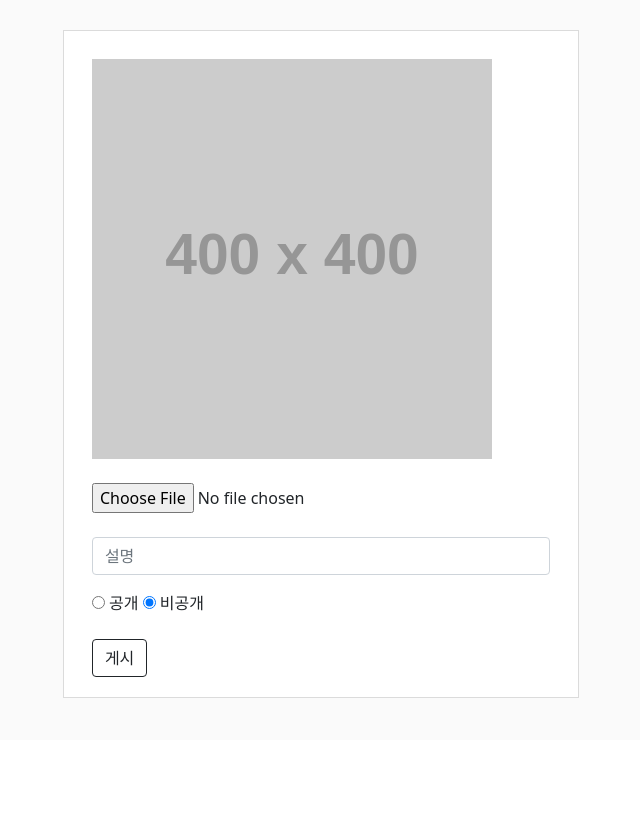
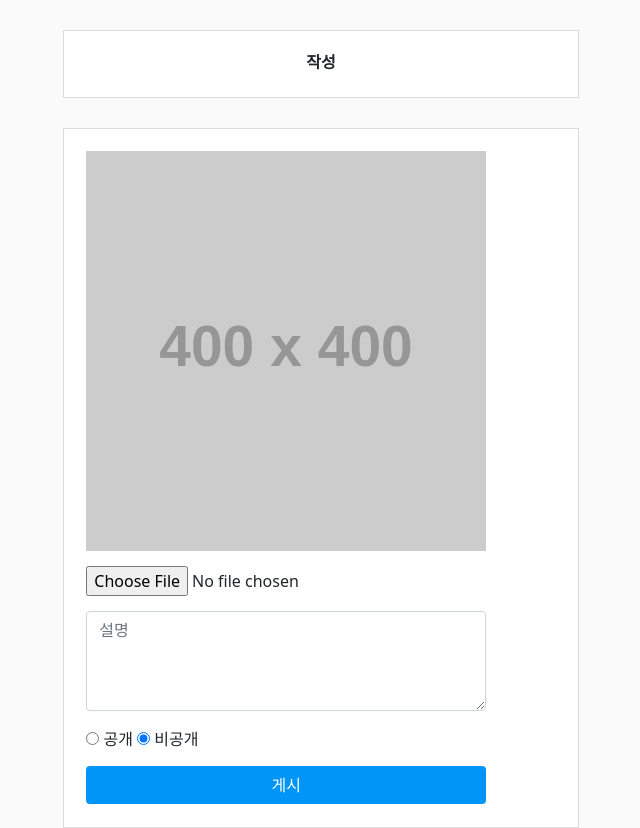
Before and after one commit to siwonKH/mini_instagram, a Django app: page /addpost in a window 1280 px wide. Shown: the part 60-888 px from the top of the page, without its empty margins (319-959 px from the left). Before the commit the page ends 758 px from the top, so only its background shows below. Run offline with Django 3.2, Linux system fonts and the light colour scheme; grey boxes labelled with a size stand in for pictures from a placeholder-image service; some libraries are stand-ins or nearby versions.

Commit message:
applied templates

```diff
--- a/insta/static/css/style.css
+++ b/insta/static/css/style.css
@@ -13,6 +13,13 @@ body{
   background-color: #FAFAFA !important;
 }
 
+
+.container img {
+  max-width: 100%;
+  height: auto;
+  display: block;
+}
+
 @media (min-width: 992px){
   .container img {
     max-width: 100%;
@@ -22,8 +29,10 @@ body{
 }
 
 .content{
+  width: auto;
+  max-width: 100%;
   margin-top: 20px;
-  padding: 2.5%;
+  padding: 2%;
   padding-bottom: 1.5% !important;
   border: 1px solid #DBDBDB;
   background-color: #FFFFFF;
@@ -39,22 +48,18 @@ body{
 }
 
 .content p{
-  font-size: 11px;
+  font-size: 12px;
   font-weight: 400;
 }
 
 .lov{
-  padding: .5rem .5rem .2rem 0rem;
-}
-
-.lov img{
-  width: 25px !important;
-  height: auto;
+  padding: .2rem .5rem .1rem 0rem;
+  font-size: 23px;
 }
 
 .user{
   padding: 0rem 0rem 0rem .2rem !important;
-  font-size: 13px !important;
+  font-size: 14px !important;
   font-weight: 550 !important;
 }
 
@@ -75,10 +80,137 @@ body{
 }
 
 .comment{
-  padding: 2.5%;
+  padding: 2%;
   padding-top: 1.5% !important;
   padding-bottom: 1.5% !important;
   border: 1px solid #DBDBDB;
   border-top: 0px;
   background-color: #FFFFFF;
 }
+
+.comment input{
+  font-size: 12px !important;
+  border: none;
+  color: #A3A3A3;
+  outline: none !important;
+}
+
+input:focus{
+  outline: 0 !important;
+}
+
+.comment button{
+  width: 70px;
+  background-color: #FFFFFF;
+  border: none;
+  /* border-width: .1rem !important; */
+  /* border-color: #CED4DA; */
+  color: #B7E1FD;
+  padding: 4px 4px 4px 4px;
+  text-align: center;
+  text-decoration: none;
+  font-size: 12px;
+  margin: 0px 2px 0px 2px !important;
+  border-radius: 5px;
+  width: 220px;
+}
+
+.share{
+  background-color: #0095F6 !important;
+  color: #FFFFFF !important;
+}
+
+.add-post{
+  height: 500px;
+}
+
+@media (max-width: 576px){
+  .content-ver1{
+    height: auto !important;
+    min-width: 100%;
+    width: auto;
+  }
+
+  .content textarea{
+    height: auto;
+    min-height: 100%;
+    overflow: auto;
+    width: auto;
+    min-width: 100%;
+  }
+
+  .butt{
+    width: auto;
+    min-width: 100% !important;
+  }
+}
+
+@media (min-width: 576px){
+  .content-ver1{
+    height: 615px !important;
+  }
+
+  .content textarea{
+    height: 100px;
+    width: 400px;
+  }
+
+  .butt{
+    width: 400px;
+  }
+}
+
+@media (min-width: 992px){
+  .left{
+    float: left !important;
+  }
+  .left-margin{
+    margin-right: 15px;
+  }
+}
+
+@media (min-width: 992px){
+  .content-ver1{
+    height: 600px;
+  }
+
+  .content textarea{
+    height: 100px;
+    width: 300px;
+  }
+
+  .butt{
+    width: 300px;
+  }
+}
+
+@media (min-width: 1200px){
+  .content-ver1{
+    height: 700px !important;
+  }
+
+  .content textarea{
+    height: 100px;
+    width: 400px;
+  }
+
+  .butt{
+    width: 400px;
+  }
+}
+
+
+@media (min-width: 1400px){
+  .content-ver1{
+    height: 500px !important;
+  }
+
+  .content textarea{
+    height: 360px;
+    width: 225px;
+  }
+
+  .butt{
+    width: 225px;
+  }
+}
--- a/templates/_layout.html
+++ b/templates/_layout.html
@@ -11,12 +11,15 @@
     <meta name="viewport" content="width=device-width, initial-scale=1.0">
     <title>mini instagram</title>
     <link rel="stylesheet" href="./static/css/style.css">
-    <link rel="stylesheet" href="https://pro.fontawesome.com/releases/v5.10.0/css/all.css" integrity="sha384-AYmEC3Yw5cVb3ZcuHtOA93w35dYTsvhLPVnYs9eStHfGJvOvKxVfELGroGkvsg+p" crossorigin="anonymous"/>
+    <link rel="stylesheet" href="https://pro.fontawesome.com/releases/v5.10.0/css/all.css"
+        integrity="sha384-AYmEC3Yw5cVb3ZcuHtOA93w35dYTsvhLPVnYs9eStHfGJvOvKxVfELGroGkvsg+p" crossorigin="anonymous" />
     <link href="https://cdn.jsdelivr.net/npm/bootstrap@5.0.2/dist/css/bootstrap.min.css" rel="stylesheet"
         integrity="sha384-EVSTQN3/azprG1Anm3QDgpJLIm9Nao0Yz1ztcQTwFspd3yD65VohhpuuCOmLASjC" crossorigin="anonymous">
     <script src="https://cdn.jsdelivr.net/npm/bootstrap@5.0.2/dist/js/bootstrap.bundle.min.js"
         integrity="sha384-MrcW6ZMFYlzcLA8Nl+NtUVF0sA7MsXsP1UyJoMp4YLEuNSfAP+JcXn/tWtIaxVXM" crossorigin="anonymous">
     </script>
+    <script src="https://code.jquery.com/jquery-3.6.0.slim.min.js"
+        integrity="sha256-u7e5khyithlIdTpu22PHhENmPcRdFiHRjhAuHcs05RI=" crossorigin="anonymous"></script>
 </head>
 
 <!-- body -->
--- a/templates/add_post.html
+++ b/templates/add_post.html
@@ -2,37 +2,121 @@
 {% extends '_layout.html' %}
 {% block content %}
 <div class="content">
+    <h6 style="text-align: center;"><strong>작성</strong></h6>
+</div>
+<div class="content add-post content-ver1">
     <form action="/addpost" method="post">
-        {% csrf_token %}
-        <div class="form-group">
+        <div class="form-group left left-margin">
             <!-- 사진 -->
-            <img src="https://dummyimage.com/400x400/000000/fff" alt="">
-            <br>
-            <input type="file" class="form-control-file" id="img" name="img" accept="image/*">
-            {% comment %} 업로드하면 자동으로바뀜 -> 자바스크립트로 처리 {% endcomment %}
+            <img id="preview" src="https://dummyimage.com/400x400/000000/fff" alt="">
+            <input type="file" class="form-control-file" style="margin-top: 15px; margin-bottom: 15px;" id="img"
+                name="img" accept="image/*">
         </div>
-        <br>
-        <div>
+        <div class="left">
             <div>
-                <div>
-                    <!-- 설명 -->
-                    <p class="description">
-                        <input type="text" class="form-control" id="desc" placeholder="설명">
-                    </p>
-                </div>
+                <!-- 설명 -->
+                <p>
+                    <textarea class="form-control" id="desc" placeholder="설명"></textarea>
+                </p>
             </div>
             <div>
                 <!-- 설정 -->
-                <div class="setting">
+                <div class="setting" style="margin-bottom: 15px;">
                     <input type="radio" id="pub" name="show" value="public" checked>
                     <label for="pub">공개</label>
                     <input type="radio" id="priv" name="show" value="private" checked>
                     <label for="priv">비공개</label>
                 </div>
             </div>
-            <br>
+            <button type="submit" class="btn share butt">게시</button>
         </div>
-        <button type="submit" class="btn btn-outline-dark mb-1">게시</button>
     </form>
 </div>
+<script>
+    $("#img").change(function () {
+        let self = this;
+        let url = $(this).val();
+        let ext = url.substring(url.lastIndexOf(".") + 1).toLowerCase();
+        if (self.files && self.files[0] && (ext == "gif" || ext == "png" || ext == "jpeg" || ext == "jpg")) {
+            resize(self.files[0], ext);
+        } else {
+            $("#preview").attr("src", "https://dummyimage.com/400x400/000000/fff");
+        }
+    });
+    //https://stackoverflow.com/questions/24837646/onchange-file-input-change-img-src-and-change-image-color
+
+    function resize(img,format) {
+        console.log("got format: " + format);
+        var reader = new FileReader();
+        reader.onload = function (readerEvent) {
+            var image = new Image();
+            image.onload = function (imageEvent) {
+                var canvas = document.createElement('canvas'),
+                    max_size = 400,
+                    width = image.width,
+                    height = image.height;
+                if (width > height) {
+                    if (width > max_size) {
+                        height *= max_size / width;
+                        width = max_size;
+                    }
+                } else {
+                    if (height > max_size) {
+                        width *= max_size / height;
+                        height = max_size;
+                    }
+                }
+                canvas.width = width;
+                canvas.height = height;
+                canvas.getContext('2d').drawImage(image, 0, 0, width, height);
+                var dataUrl = canvas.toDataURL('image/jpeg');
+                switch(format){
+                    case "png":
+                        dataUrl = canvas.toDataURL("image/png");
+                        break;
+                }
+                var resizedImage = dataURLToBlob(dataUrl);
+                $.event.trigger({
+                    type: "imageResized",
+                    blob: resizedImage,
+                    url: dataUrl
+                });
+            }
+            image.src = readerEvent.target.result;
+        }
+
+        reader.readAsDataURL(img);
+    }
+    $(document).on("imageResized", function (event) {
+        $("#preview").attr("src", event.url);
+    });
+    var dataURLToBlob = function (dataURL) {
+        var BASE64_MARKER = ';base64,';
+        if (dataURL.indexOf(BASE64_MARKER) == -1) {
+            var parts = dataURL.split(',');
+            var contentType = parts[0].split(':')[1];
+            var raw = parts[1];
+
+            return new Blob([raw], {
+                type: contentType
+            });
+        }
+
+        var parts = dataURL.split(BASE64_MARKER);
+        var contentType = parts[0].split(':')[1];
+        var raw = window.atob(parts[1]);
+        var rawLength = raw.length;
+
+        var uInt8Array = new Uint8Array(rawLength);
+
+        for (var i = 0; i < rawLength; ++i) {
+            uInt8Array[i] = raw.charCodeAt(i);
+        }
+
+        return new Blob([uInt8Array], {
+            type: contentType
+        });
+    }
+    //https://stackoverflow.com/questions/23945494/use-html5-to-resize-an-image-before-upload
+</script>
 {% endblock %}
```
Also changed, not shown: templates/sign_in.html (+24 -24 lines).
